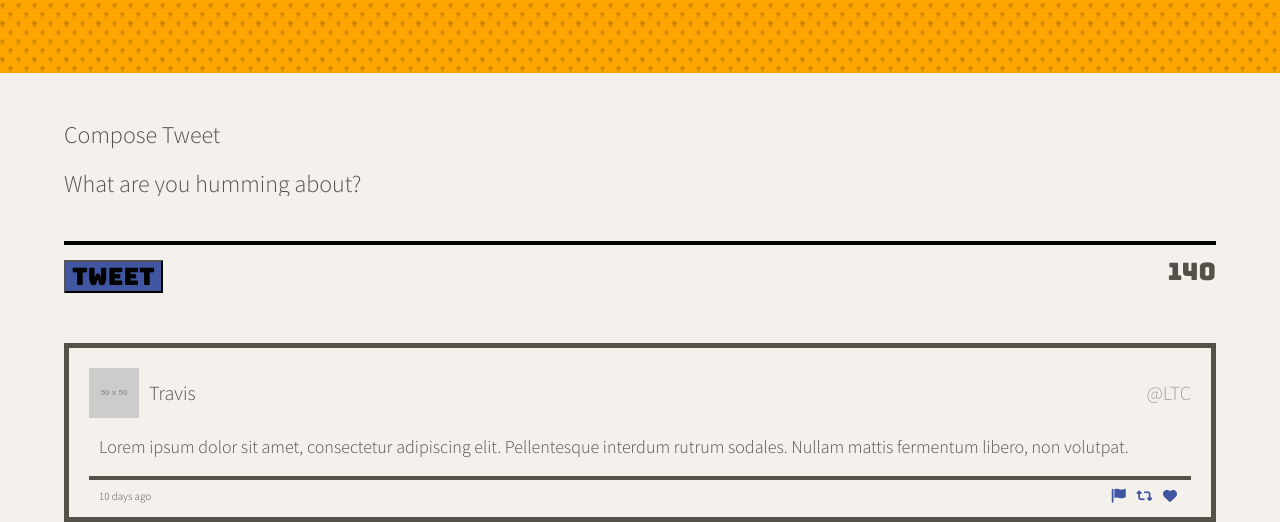
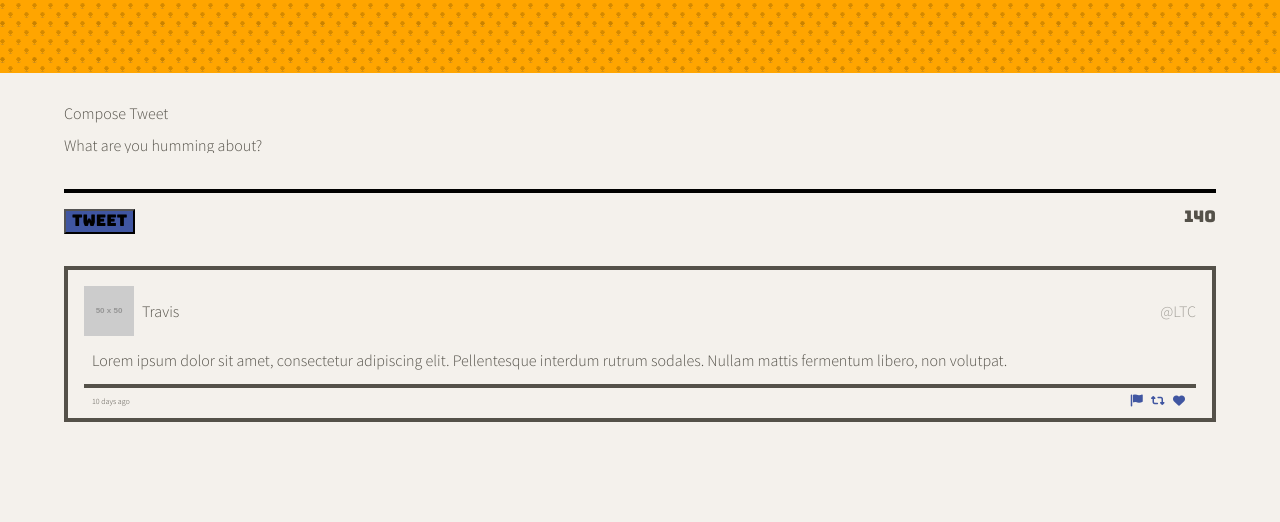
Before and after one commit to liucidity/tweeter, a website: page public/index.html in a window 1280 px wide. Shown: the part 447-969 px from the top of the page. After the commit the page ends 869 px from the top, so only its background shows below. Drawn offline with nearby package versions, Linux system fonts and the light colour scheme; placeholder pictures from the web are drawn by us.

Commit message:
adjust absolute size to relative size instead

```diff
--- a/public/styles/layout.css
+++ b/public/styles/layout.css
@@ -22,7 +22,7 @@ body {
   flex-direction: column;
   color: #545149;
   background-color: #f4f1ec;
-  font-size: 24px;
+  font-size: 1em;
   font-family: 'Source Sans Pro', sans-serif;
   align-items: center;
 }
--- a/public/styles/new-tweet.css
+++ b/public/styles/new-tweet.css
@@ -1,12 +1,12 @@
-.new-tweet {
+section.new-tweet {
   display: flex;
   flex-direction: column;
-  margin-bottom: 50px;
-  margin-top: 50px;
+  margin-bottom: 2em;
+  margin-top: 2em;
 }
 
 .tweet-entry {
-  margin-top: 25px;
+  margin-top: 1em;
   display: flex;
   flex-direction: column;
 }
@@ -14,18 +14,14 @@
 textarea {
   background-color: #f4f1ec;
   resize: none;
-  border-top-width: 0px;
-  border-left-width: 0px;
-  border-right-width: 0px;
-  border-bottom-width: 4px;
+  border-top-width: 0em;
+  border-left-width: 0em;
+  border-right-width: 0em;
+  border-bottom-width: 0.25em;
   border-bottom-color: black;
 
-  padding-bottom: 15px;
-  margin-bottom: 15px;
-}
-
-label {
-  border-bottom-width: 200px;
+  padding-bottom: 1em;
+  margin-bottom: 1em;
 }
 
 .btn-counter {
--- a/public/styles/tweet.css
+++ b/public/styles/tweet.css
@@ -1,10 +1,10 @@
 article {
-  border-width: 5px;
+  border-width: 0.25em;
   border-style: solid;
 }
 
 article.tweet:hover {
-  box-shadow: 6px 7px 1px #406da184;
+  box-shadow: 0.2em 0.2em 0.02em #406da184;
 
 }
 
@@ -12,7 +12,7 @@ article.tweet header {
   display: flex;
   justify-content: space-between;
   align-items: center;
-  margin: 20px;
+  margin: 1em;
 
 }
 
@@ -23,47 +23,46 @@ article.tweet header {
 }
 
 .profile p {
-  margin: 10px;
-  font-size: 20px;
+  margin-left: 0.5em;
+  font-size: 1.0em;
 }
 
 .account-tag {
-  font-size: 20px;
   opacity: 50%;
 }
 
 article>p {
-  margin: 20px;
-  margin-bottom: 0px;
-  border-bottom-width: 4px;
-  padding-bottom: 20px;
+  margin: 1em;
+  margin-bottom: 0em;
+  border-bottom-width: 0.25em;
+  padding-bottom: 1em;
   border-bottom-style: solid;
-  font-size: 18px;
-  padding-left: 10px;
-  padding-right: 10px;
+  font-size: 1em;
+  padding-left: 0.5em;
+  padding-right: 0.5em;
 }
 
 article.tweet footer {
   display: flex;
   justify-content: space-between;
   align-items: center;
-  margin-left: 30px;
-  margin-right: 30px;
-  margin-top: 5px;
-  margin-bottom: 10px;
+  margin-left: 1.5em;
+  margin-right: 1.5em;
+  margin-top: 0.25em;
+  margin-bottom: 0.5em;
 }
 
 article time {
-  font-size: 11px;
+  font-size: 0.5em;
 }
 
 .social-icons {
-  font-size: 14px;
+  font-size: 0.75em;
   color: #4056A1;
 }
 
 .social-icons i {
-  margin: 4px;
+  margin: 0.25em;
 }
 
 .social-icons i:hover {
```
